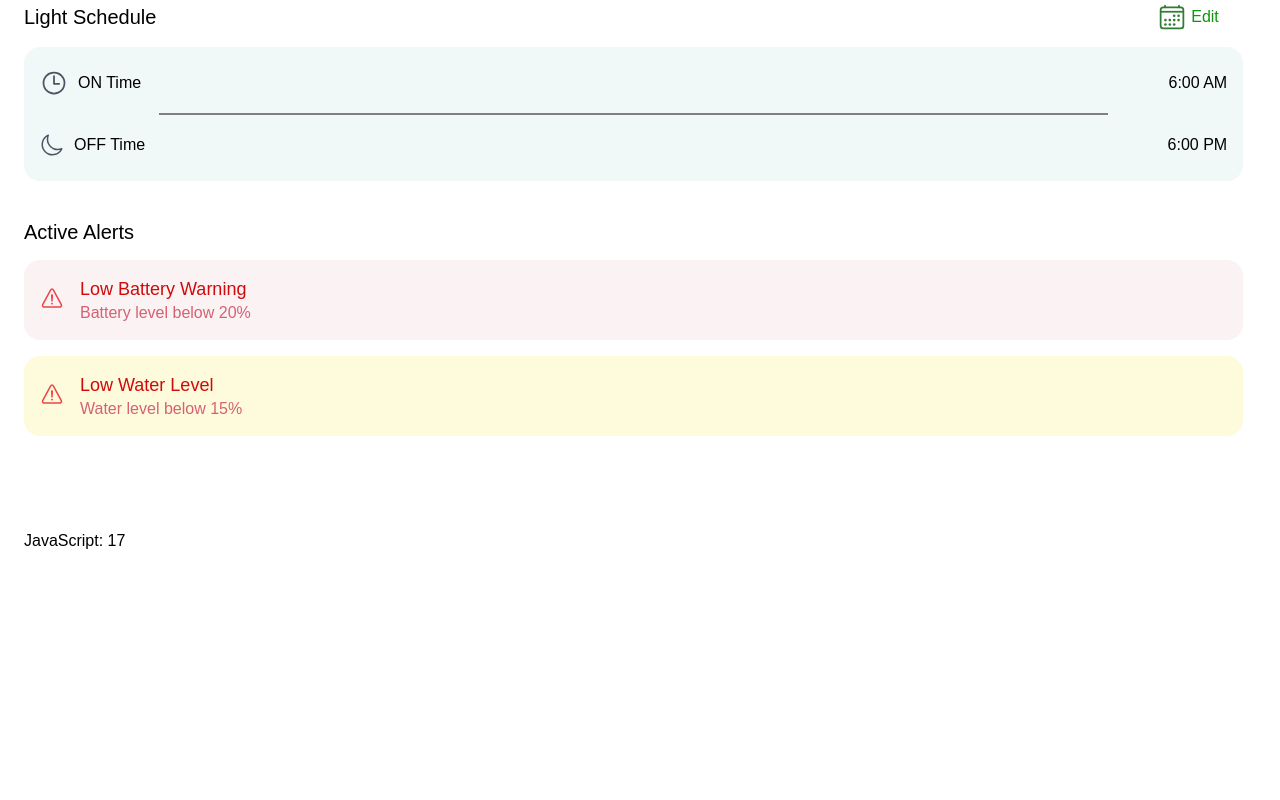
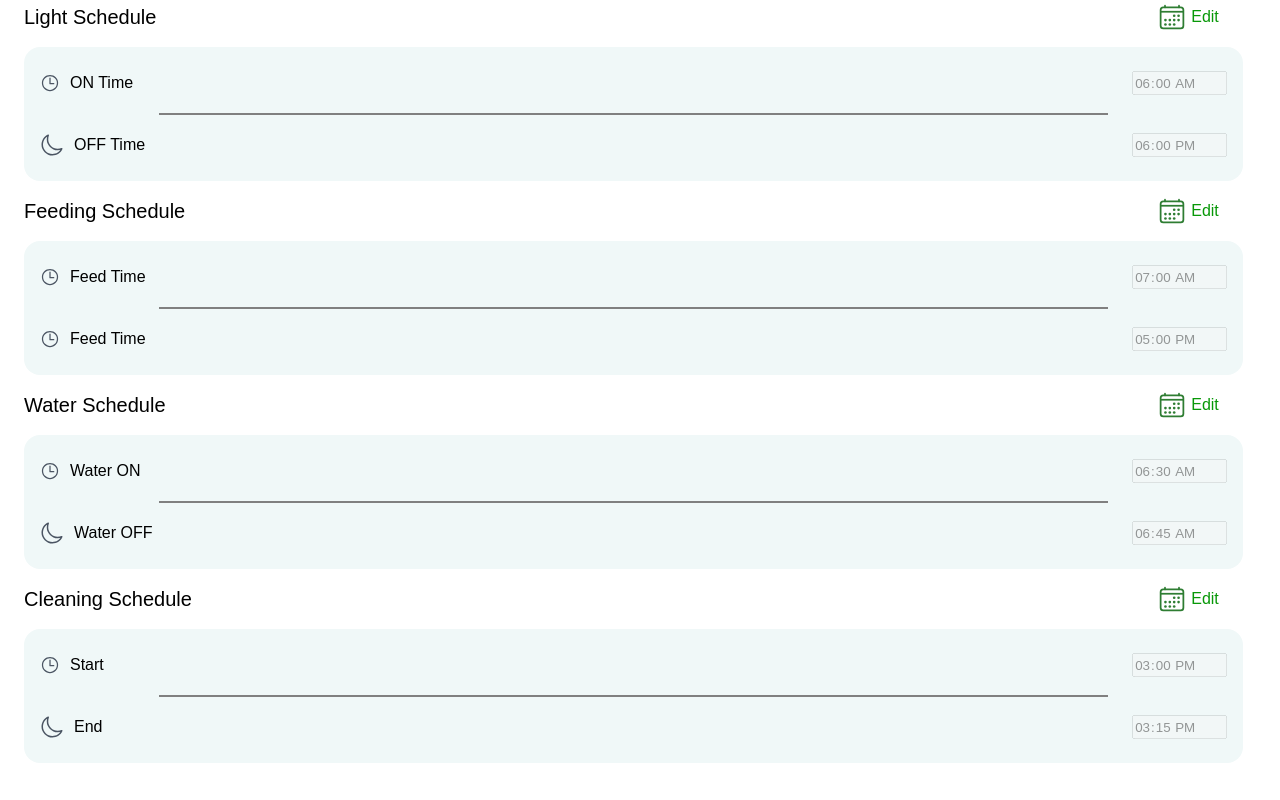
Before and after one commit to Meshil-Maring/Poultry-Farming, a plain HTML site: page data/index.html in a window 1280 px wide. Shown: the part 960-1760 px from the top of the page. Before the commit the page ends 1510 px from the top, so only its background shows below. Drawn offline with Linux system fonts and the light colour scheme.

Commit message:
update javascript

```diff
--- a/data/index.html
+++ b/data/index.html
@@ -92,33 +92,108 @@
       </div>
     </section>
 
-    <!-- Schedule Section -->
     <section class="schedulecontainer">
+      <!-- LIGHT SCHEDULE -->
       <div class="schedulebox">
         <p class="font1">Light Schedule</p>
-        <div class="calender">
-          <img src="assets/icons/calender.svg" alt="" />
+        <div class="calender" onclick="toggleEdit(this)">
+          <img src="assets/icons/calender.svg" alt="Edit" />
           <p>Edit</p>
         </div>
       </div>
-
       <div class="time-container">
         <div class="on-time">
           <div class="clock">
-            <img class="cl" src="assets/icons/time.svg" alt="" />
+            <img src="assets/icons/time.svg" alt="" />
             <p class="font3">ON Time</p>
           </div>
-          <p>6:00 AM</p>
+          <input type="time" id="lightOnTime" value="06:00" disabled />
         </div>
-
         <div class="line-container"><div class="line"></div></div>
-
         <div class="on-time">
           <div class="clock">
             <img src="assets/icons/moon.svg" alt="" />
             <p class="font3">OFF Time</p>
           </div>
-          <p>6:00 PM</p>
+          <input type="time" id="lightOffTime" value="18:00" disabled />
+        </div>
+      </div>
+
+      <!-- FEED SCHEDULE -->
+      <div class="schedulebox">
+        <p class="font1">Feeding Schedule</p>
+        <div class="calender" onclick="toggleEdit(this)">
+          <img src="assets/icons/calender.svg" alt="Edit" />
+          <p>Edit</p>
+        </div>
+      </div>
+      <div class="time-container">
+        <div class="on-time">
+          <div class="clock">
+            <img src="assets/icons/time.svg" alt="" />
+            <p class="font3">Feed Time</p>
+          </div>
+          <input type="time" id="feedStartTime" value="07:00" disabled />
+        </div>
+        <div class="line-container"><div class="line"></div></div>
+        <div class="on-time">
+          <div class="clock">
+            <img src="assets/icons/time.svg" alt="" />
+            <p class="font3">Feed Time</p>
+          </div>
+          <input id="feedStopTime" type="time" value="17:00" disabled />
+        </div>
+      </div>
+
+      <!-- WATER SCHEDULE -->
+      <div class="schedulebox">
+        <p class="font1">Water Schedule</p>
+        <div class="calender" onclick="toggleEdit(this)">
+          <img src="assets/icons/calender.svg" alt="Edit" />
+          <p>Edit</p>
+        </div>
+      </div>
+      <div class="time-container">
+        <div class="on-time">
+          <div class="clock">
+            <img src="assets/icons/time.svg" alt="" />
+            <p class="font3">Water ON</p>
+          </div>
+          <input type="time" id="waterOnTime" value="06:30" disabled />
+        </div>
+        <div class="line-container"><div class="line"></div></div>
+        <div class="on-time">
+          <div class="clock">
+            <img src="assets/icons/moon.svg" alt="" />
+            <p class="font3">Water OFF</p>
+          </div>
+          <input id="waterOffTime" type="time" value="06:45" disabled />
+        </div>
+      </div>
+
+      <!-- CLEANING SCHEDULE -->
+      <div class="schedulebox">
+        <p class="font1">Cleaning Schedule</p>
+        <div class="calender" onclick="toggleEdit(this)">
+          <img src="assets/icons/calender.svg" alt="Edit" />
+          <p>Edit</p>
+        </div>
+      </div>
+      <div class="time-container">
+        <div class="on-time">
+          <div class="clock">
+            <img src="assets/icons/time.svg" alt="" />
+            <p class="font3">Start</p>
+          </div>
+          <input id="cleanStartTime" type="time" value="15:00" disabled />
+        </div>
+        <div class="line-container"><div class="line"></div></div>
+        <div class="on-time">
+          <div class="clock">
+            <img src="assets/icons/moon.svg" alt="" />
+            <p class="font3">End</p>
+          </div>
+          <input id="cleanStopTime" type="time" value="15:15" disabled />
         </div>
       </div>
     </section>
--- a/data/script.js
+++ b/data/script.js
@@ -45,7 +45,10 @@ function changeState(state, type) {
     statusContainerEl.style.backgroundImage = backgroundImage;
 }
 
+///////////////////////
 // Button click handlers
+///////////////////////
+
 document.getElementById("lightBtn").onclick = () =>
   changeState(lightOn, "light");
 document.getElementById("waterBtn").onclick = () =>
@@ -60,3 +63,81 @@ ws.onmessage = (event) => {
   // Uncomment if needed:
   // if (levelEl) levelEl.innerHTML = event.data + "%";
 };
+
+function toggleEdit(calenderElement) {
+  const scheduleBox = calenderElement.closest(".schedulebox");
+  const timeContainer = scheduleBox.nextElementSibling;
+
+  if (!timeContainer) return;
+
+  const inputs = timeContainer.querySelectorAll("input[type='time']");
+  inputs.forEach((input) => {
+    input.disabled = !input.disabled;
+  });
+
+  const text = calenderElement.querySelector("p");
+  if (text) {
+    text.textContent = inputs[0].disabled ? "Edit" : "Done";
+  }
+}
+
+//////////////////////////////
+// Automic working machine
+//////////////////////////////
+
+function timeToMinutes(timeStr) {
+  const [hour, minute] = timeStr.split(":").map(Number);
+  return hour * 60 + minute;
+}
+
+// Trigger only once per minute
+let lastCheckedMinute = -1;
+
+// Check schedule every 10 seconds
+setInterval(() => {
+  const now = new Date();
+  const currentMinutes = now.getHours() * 60 + now.getMinutes();
+
+  if (currentMinutes === lastCheckedMinute) return;
+  lastCheckedMinute = currentMinutes;
+
+  // Light
+  const lightOnTime = document.getElementById("lightOnTime")?.value;
+  const lightOffTime = document.getElementById("lightOffTime")?.value;
+  if (lightOnTime && timeToMinutes(lightOnTime) === currentMinutes) {
+    changeState(false, "light"); // Turn ON
+  }
+  if (lightOffTime && timeToMinutes(lightOffTime) === currentMinutes) {
+    changeState(true, "light"); // Turn OFF
+  }
+
+  // Feed
+  const feedStart = document.getElementById("feedStartTime")?.value;
+  const feedStop = document.getElementById("feedStopTime")?.value;
+  if (feedStart && timeToMinutes(feedStart) === currentMinutes) {
+    changeState(false, "feed"); // FEED
+  }
+  if (feedStop && timeToMinutes(feedStop) === currentMinutes) {
+    changeState(true, "feed"); // STOP_FEED
+  }
+
+  // Water
+  const waterOn = document.getElementById("waterOnTime")?.value;
+  const waterOff = document.getElementById("waterOffTime")?.value;
+  if (waterOn && timeToMinutes(waterOn) === currentMinutes) {
+    changeState(false, "water"); // FILL
+  }
+  if (waterOff && timeToMinutes(waterOff) === currentMinutes) {
+    changeState(true, "water"); // DRAIN
+  }
+
+  // Clean
+  const cleanStart = document.getElementById("cleanStartTime")?.value;
+  const cleanStop = document.getElementById("cleanStopTime")?.value;
+  if (cleanStart && timeToMinutes(cleanStart) === currentMinutes) {
+    changeState(false, "clean"); // CLEAN
+  }
+  if (cleanStop && timeToMinutes(cleanStop) === currentMinutes) {
+    changeState(true, "clean"); // STOP_CLEAN
+  }
+}, 10000);
--- a/data/style.css
+++ b/data/style.css
@@ -288,3 +288,8 @@ header img {
   color: rgb(213, 97, 116);
   margin-top: 4px;
 }
+
+input[type="time"]:disabled {
+  opacity: 0.6;
+  cursor: not-allowed;
+}
```
Also changed, not shown: 2 other files.
